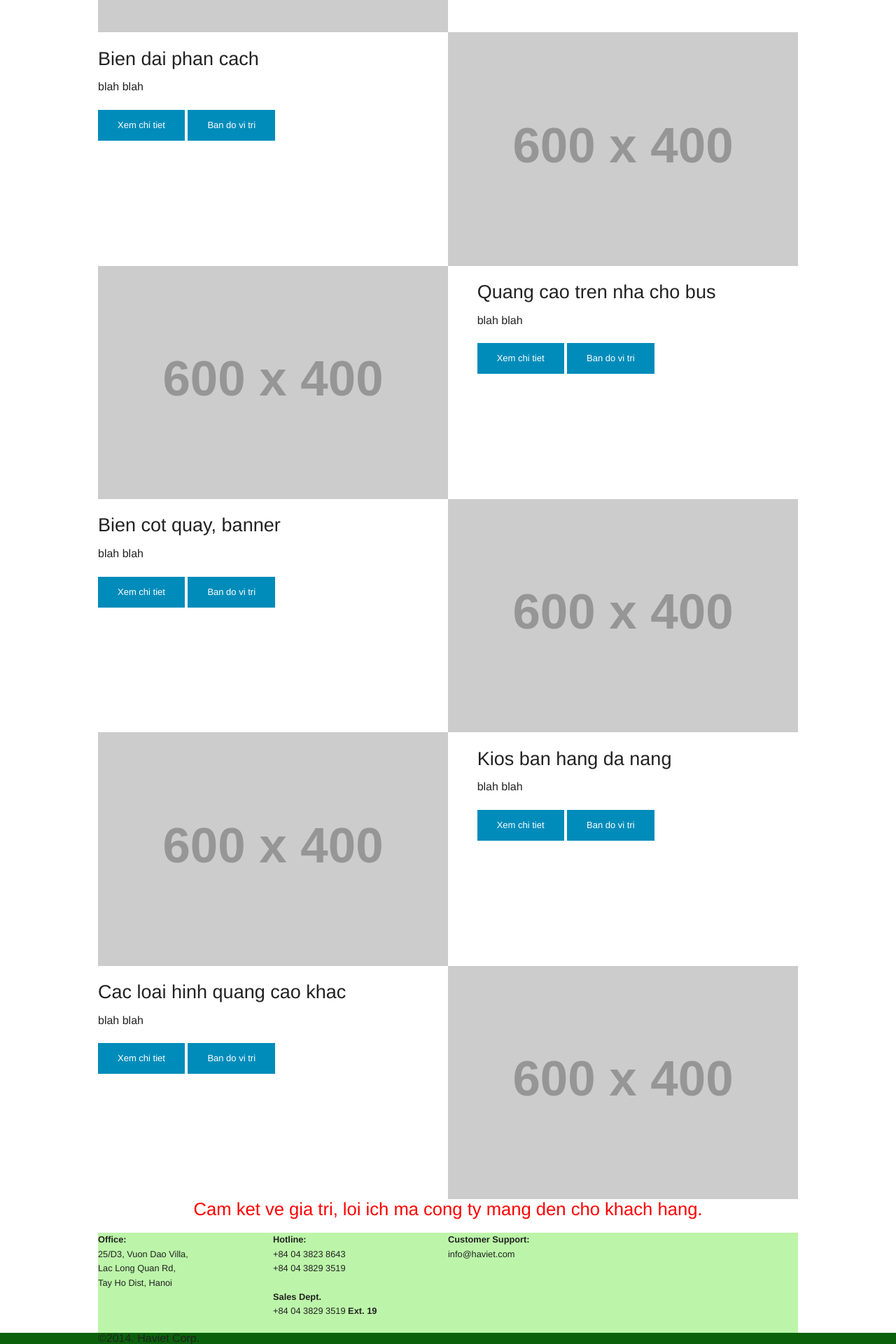
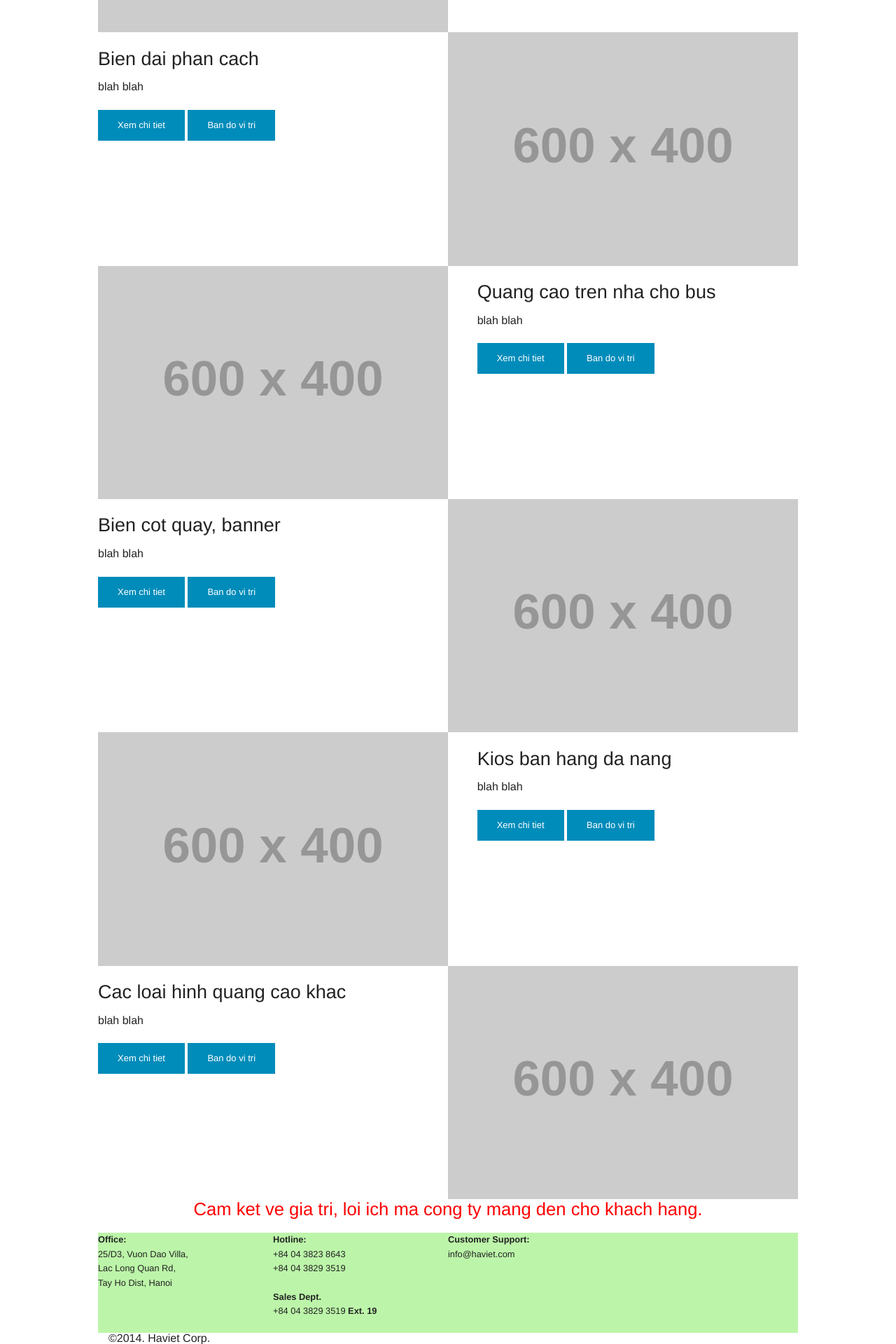
Before and after one commit to haviet/static-on-foundation, a Jekyll site: the page built from index.html, in a window 1280 px wide. Shown: the part 1005-2925 px from the top of the page at 70% size. Built offline with Jekyll 4.4.1, drawn with Linux system fonts in a browser that asks for light colours.

Commit message:
Update footer.html

```diff
--- a/_includes/footer.html
+++ b/_includes/footer.html
@@ -22,11 +22,12 @@
 
 </div>
 
-<div class="dark-green-bg">
 <footer class="row collapse">
+<div class="footer dark-green-bg">
   <div class="large-12 columns">&copy;2014. Haviet Corp.</div>
+</div>
 </footer>
-</div>
+
 
 <!-- script -->
 <script src="{{ site.baseurl }}/js/vendor/jquery.js"></script>
```
